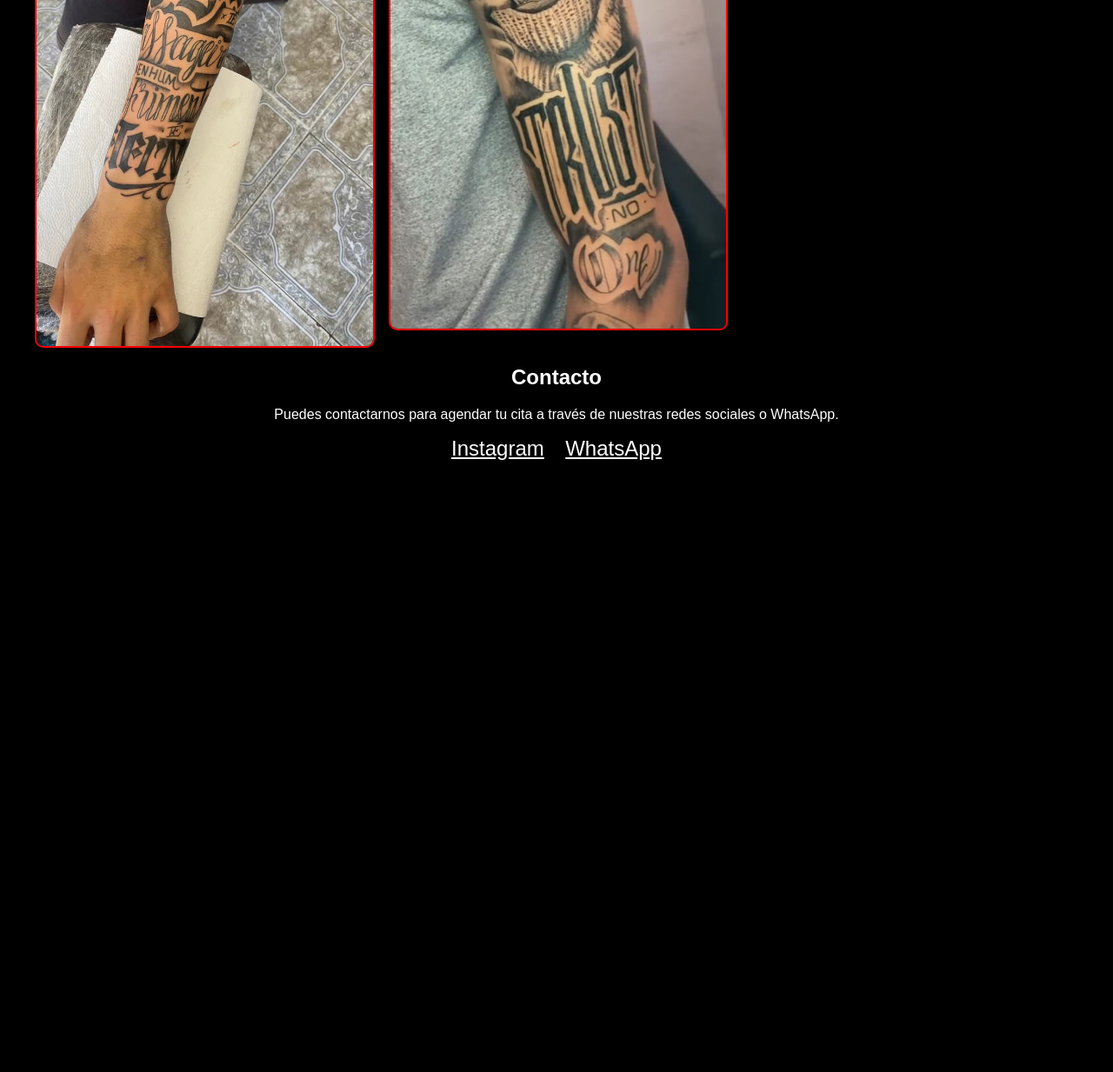
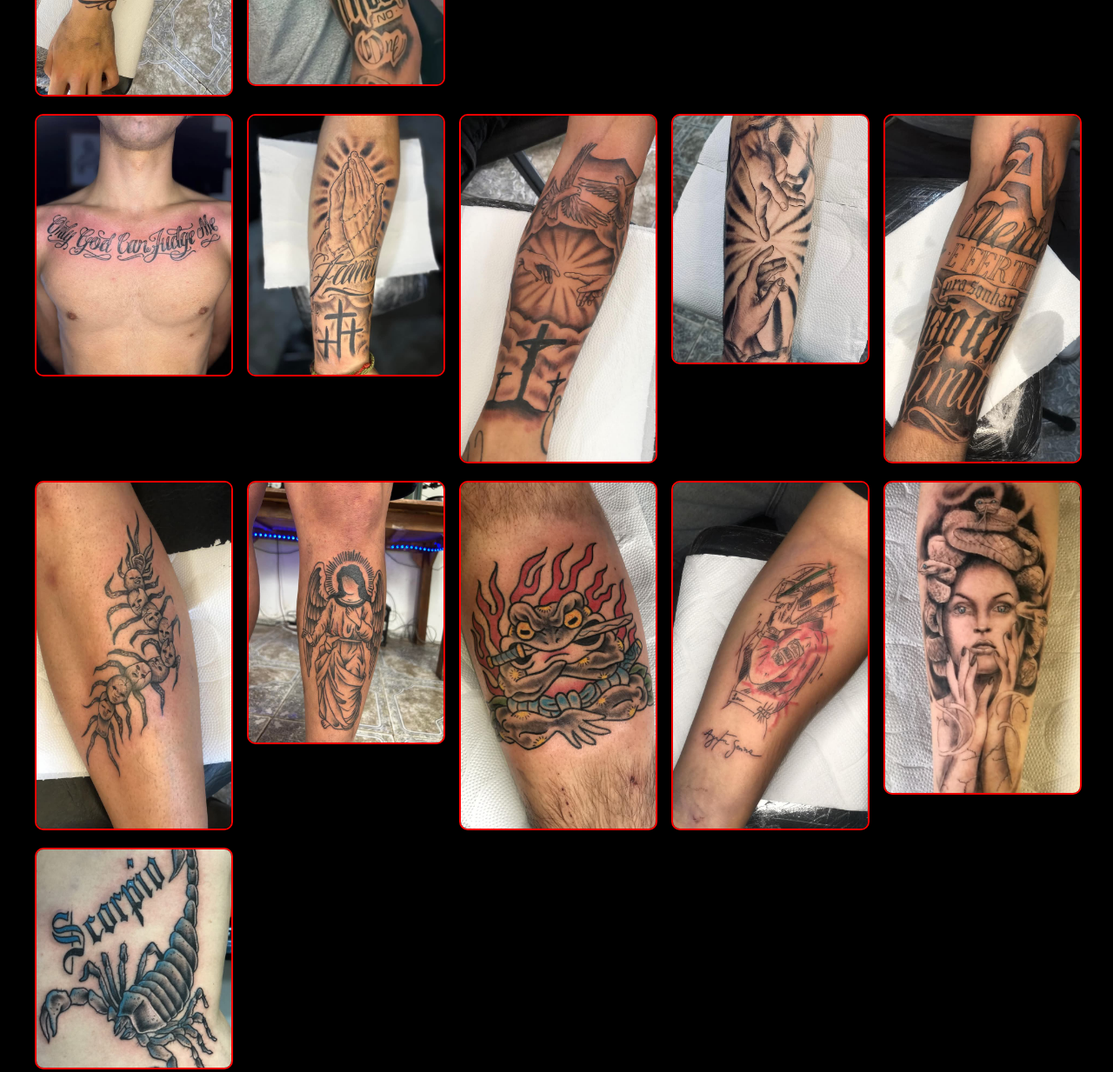
Before and after one commit to silvertattoo13/silvertattoo13, a plain HTML site: page index.html in a window 1280 px wide. Shown: the part 920-2153 px from the top of the page at 87% size. Before the commit the page ends 1490 px from the top, so only its background shows below. Drawn offline with Linux system fonts and the light colour scheme.

Commit message:
Update index.html

```diff
--- a/index.html
+++ b/index.html
@@ -121,7 +121,19 @@
                 <img src="tatuaje1.jpg" alt="Tatuaje 1">
                 <img src="tatuaje2.jpg" alt="Tatuaje 2">
                 <img src="tatuaje3.jpg" alt="Tatuaje 3">
-                <!-- Podés agregar más imágenes así -->
+                <img src="tatuaje4.jpg" alt="Tatuaje 4">
+                <img src="tatuaje5.jpg" alt="Tatuaje 5">
+                <img src="tatuaje6.jpg" alt="Tatuaje 6">
+                <img src="tatuaje7.jpg" alt="Tatuaje 7">
+                <img src="tatuaje8.jpg" alt="Tatuaje 8">
+                <img src="tatuaje9.jpg" alt="Tatuaje 9">
+                <img src="tatuaje10.jpg" alt="Tatuaje 10">
+                <img src="tatuaje11.jpg" alt="Tatuaje 11">
+                <img src="tatuaje12.jpg" alt="Tatuaje 12">
+                <img src="tatuaje13.jpg" alt="Tatuaje 13">
+                <img src="tatuaje14.jpg" alt="Tatuaje 14">
+                <img src="tatuaje15.jpg" alt="Tatuaje 15">
+                <img src="tatuaje16.jpg" alt="Tatuaje 16">
             </div>
         </section>
 
```
